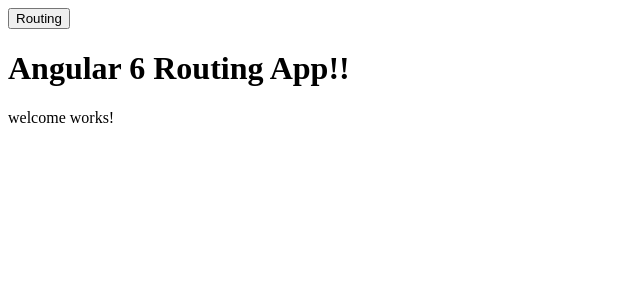
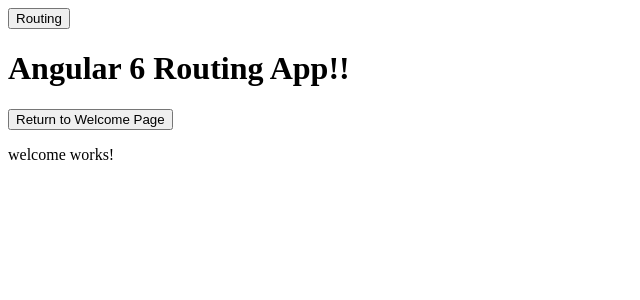
Before and after one commit to nathan-lapinski/angular-routing-playground, an Angular app: page /welcome in a window 1280 px wide. Shown: the top 300 px of the page, without its empty margins (0-640 px from the left). Built offline with nearby package versions, Linux system fonts and the light colour scheme.

Commit message:
refactoring app.module to use new app-router module

```diff
--- /dev/null
+++ b/src/app/app-routing.module.ts
@@ -0,0 +1,23 @@
+import { NgModule } from '@angular/core';
+import { RouterModule } from '@angular/router';
+
+import { ComponentViewOneComponent } from './component-view-one/component-view-one.component';
+import { ComponentViewTwoComponent } from './component-view-two/component-view-two.component';
+import { ComponentViewThreeComponent } from './component-view-three/component-view-three.component';
+import { PageNotFoundComponent } from './page-not-found/page-not-found.component';
+import { WelcomeComponent } from './welcome/welcome.component';
+
+const ROUTES = [
+    { path: 'welcome', component: WelcomeComponent },
+    { path: '', redirectTo: 'welcome', pathMatch: 'full'},
+    { path: 'view1', component: ComponentViewOneComponent },
+    { path: 'view2', component: ComponentViewTwoComponent },
+    { path: 'view3', component: ComponentViewThreeComponent },
+    { path: '**', component: PageNotFoundComponent }
+];
+@NgModule({
+    imports: [ RouterModule.forRoot(ROUTES),
+    ],
+    exports: [ RouterModule ]
+})
+export class AppRoutingModule {}
--- a/src/app/app.component.html
+++ b/src/app/app.component.html
@@ -7,4 +7,5 @@
   <button mat-menu-item><a [routerLink]="['/f1v1']">Feature 1 View 1</a></button>
 </mat-menu>
 <h1>Angular 6 Routing App!!</h1>
+<button (click)="onClick()">Return to Welcome Page</button>
 <router-outlet></router-outlet>
--- a/src/app/app.component.ts
+++ b/src/app/app.component.ts
@@ -1,4 +1,5 @@
 import { Component } from '@angular/core';
+import { Router } from '@angular/router';
 
 @Component({
   selector: 'app-root',
@@ -7,4 +8,11 @@
 })
 export class AppComponent {
   title = 'app';
+  welcomUrl = '/welcome';
+
+  constructor(private router: Router) {}
+
+  onClick(): void {
+    this.router.navigate([this.welcomUrl]);
+  }
 }
```
Also changed, not shown: src/app/app.module.ts (+2 -8 lines).
